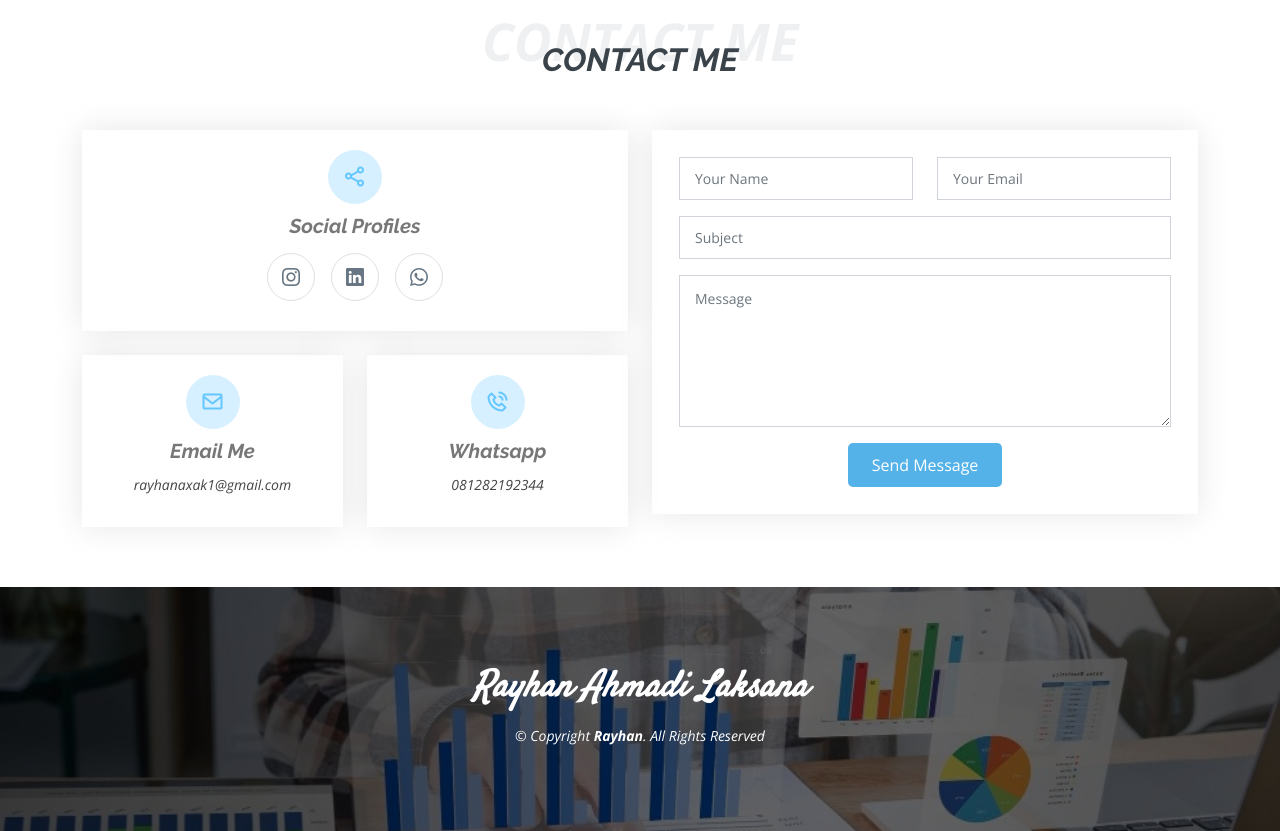
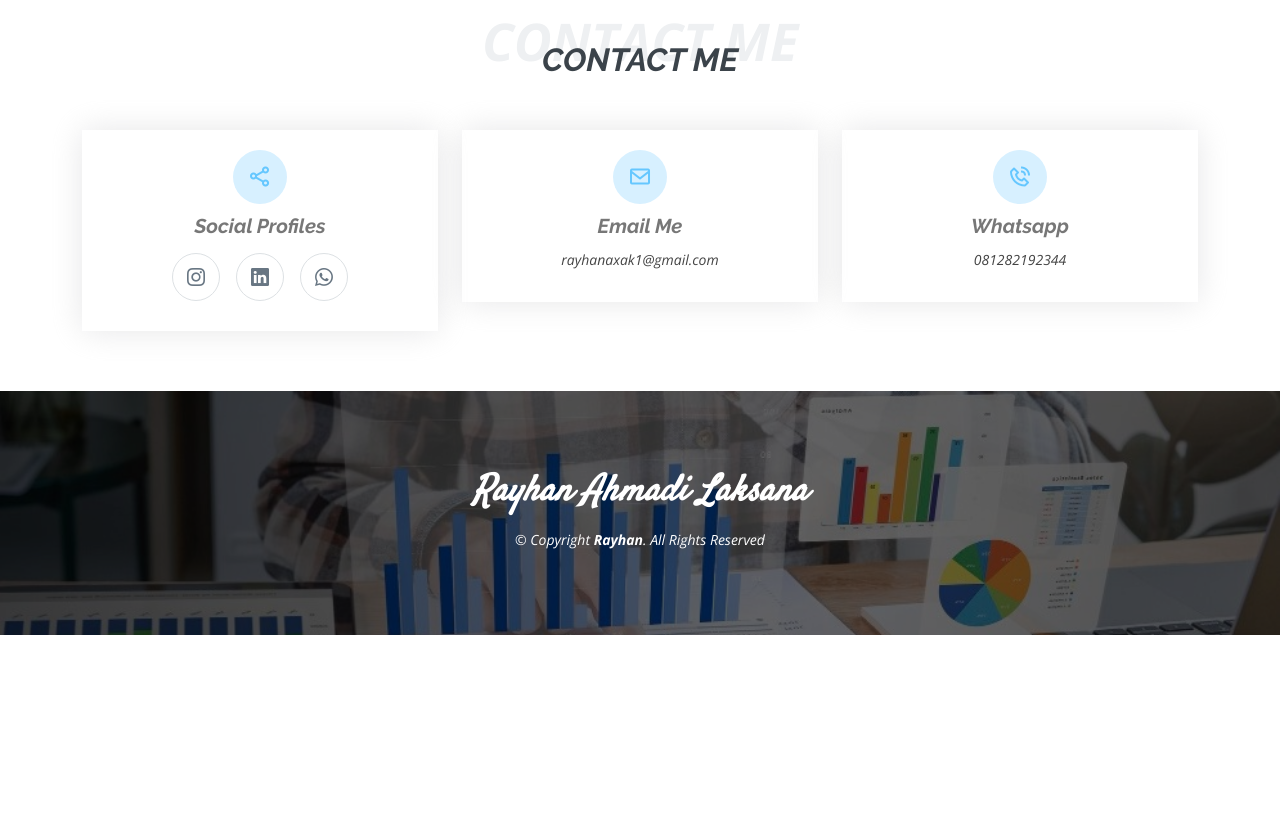
Before and after one commit to rayhanahmadilaksana/rayhanahmadilaksana.github.io, a plain HTML site: page index.html in a window 1280 px wide. Shown: the part 6080-6911 px from the top of the page. After the commit the page ends 6715 px from the top, so only its background shows below. Drawn offline with nearby package versions, Linux system fonts and the light colour scheme.

Commit message:
Ubah contact

```diff
--- a/index.html
+++ b/index.html
@@ -29,12 +29,6 @@
   <!-- Template Main CSS File -->
   <link href="assets/css/style.css" rel="stylesheet">
 
-  <!-- =======================================================
-  * Template Name: Laura - v4.9.1
-  * Template URL: https://bootstrapmade.com/laura-free-creative-bootstrap-theme/
-  * Author: BootstrapMade.com
-  * License: https://bootstrapmade.com/license/
-  ======================================================== -->
 </head>
 
 <body>
@@ -643,9 +637,7 @@
         </div>
 
         <div class="row">
-
-          <div class="col-lg-6">
-
+          <div class="col-lg-4">
             <div class="row">
               <div class="col-md-12">
                 <div class="info-box">
@@ -658,15 +650,17 @@
                   </div>
                 </div>
               </div>
-              <div class="col-md-6">
-                <div class="info-box mt-4">
+            </div>
+          </div>
+          <div class="col-lg-4">
+            <div class="info-box">
               <i class="bx bx-envelope"></i>
                 <h3>Email Me</h3>
                 <p>rayhanaxak1@gmail.com</p>
             </div>
           </div>
-              <div class="col-md-6">
-                <div class="info-box mt-4">
+          <div class="col-lg-4">
+            <div class="info-box">
               <a href="https://wa.me/+6281282192344" class="Phone"><i class="bx bx-phone-call"></i></a>
                 <h3>Whatsapp</h3>
                 <p>081282192344</p>
@@ -674,9 +668,7 @@
           </div>
         </div>
 
-          </div>
-
-          <div class="col-lg-6">
+          <!--div class="col-lg-6">
             <form action="forms/contact.php" method="post" role="form" class="php-email-form">
               <div class="row">
                 <div class="col-md-6 form-group">
@@ -704,7 +696,7 @@
         </div>
 
       </div>
-    </section><!-- End Contact Me Section -->
+    </section><End Contact Me Section -->
 
   </main><!-- End #main -->
 
@@ -716,10 +708,6 @@
         &copy; Copyright <strong><span>Rayhan</span></strong>. All Rights Reserved
       </div>
       <div class="credits">
-        <!-- All the links in the footer should remain intact. -->
-        <!-- You can delete the links only if you purchased the pro version. -->
-        <!-- Licensing information: https://bootstrapmade.com/license/ -->
-        <!-- Purchase the pro version with working PHP/AJAX contact form: https://bootstrapmade.com/laura-free-creative-bootstrap-theme/ -->
       </div>
     </div>
   </footer><!-- End Footer -->
```
Lines whose indentation alone changed are shown as unchanged.
